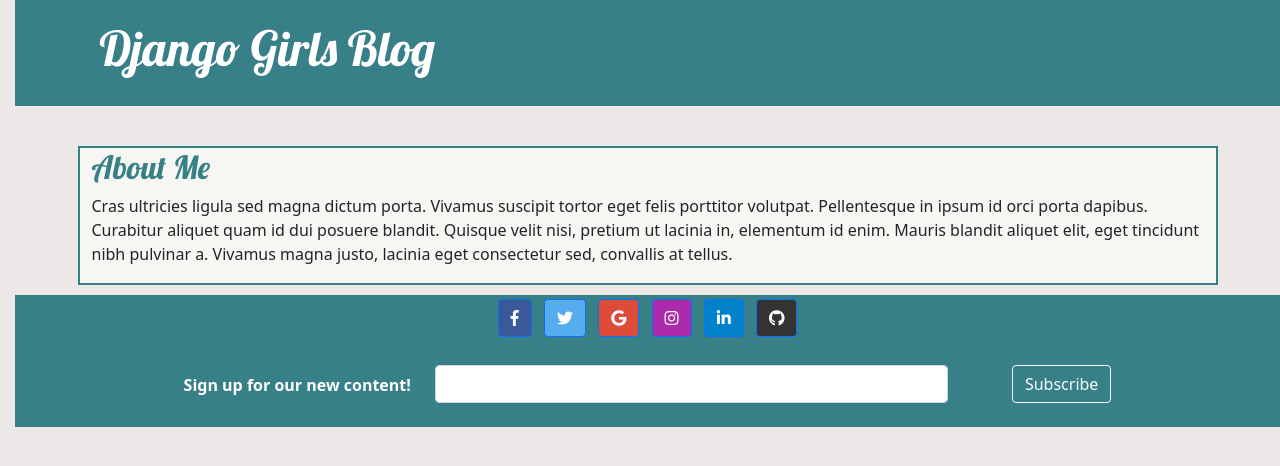
After one commit to koglak/bounswe574-2022-gr2, a Django app: page //aboutme in a window 1280 px wide. The commit adds this page. Shown: the top 466 px of the page. Run offline with Django 3.2, Linux system fonts and the light colour scheme; some libraries are stand-ins or nearby versions.

Commit message:
about me page is added

```diff
--- /dev/null
+++ b/blog/templates/blog/about_me.html
@@ -0,0 +1,17 @@
+{% extends 'blog/base.html' %}
+
+{% block content %}
+
+<article class="post">
+
+    <h2>About Me</h2>
+
+    <div>
+        <p>
+            Cras ultricies ligula sed magna dictum porta. Vivamus suscipit tortor eget felis porttitor volutpat. Pellentesque in ipsum id orci porta dapibus. Curabitur aliquet quam id dui posuere blandit. Quisque velit nisi, pretium ut lacinia in, elementum id enim. Mauris blandit aliquet elit, eget tincidunt nibh pulvinar a. Vivamus magna justo, lacinia eget consectetur sed, convallis at tellus.
+        </p>
+    </div>
+
+</article>
+
+{% endblock %}
--- a/blog/templates/blog/base.html
+++ b/blog/templates/blog/base.html
@@ -15,7 +15,11 @@
                     <a href="{% url 'post_new' %}" class="top-menu">
                         {% include './icons/file-earmark-plus.svg' %}
                     </a>
+                    <a href="{% url 'aboutme' %}" class="top-menu">
+                        {% include './icons/person.svg' %}
+                    </a>
                 {% endif %}
+
                 <h1><a href="/">Django Girls Blog</a></h1>
             </div>
         </header>
--- a/blog/urls.py
+++ b/blog/urls.py
@@ -2,9 +2,10 @@ from django.urls import path
 from . import views
 
 urlpatterns = [
-   path('', views.post_list, name='post_list'),
+    path('', views.post_list, name='post_list'),
     path('post/<int:pk>/', views.post_detail, name='post_detail'),
     path('post/new/', views.post_new, name='post_new'),
     path('post/<int:pk>/edit/', views.post_edit, name='post_edit'),
+    path('/aboutme', views.about_me, name='aboutme'),
 
 ]
--- a/blog/views.py
+++ b/blog/views.py
@@ -43,3 +43,6 @@ def post_edit(request, pk):
     else:
         form = PostForm(instance=post)
     return render(request, 'blog/post_edit.html', {'form': form})
+
+def about_me(request):
+    return render(request, 'blog/about_me.html')
```
Also changed, not shown: blog/templates/blog/icons/person.svg (added).
